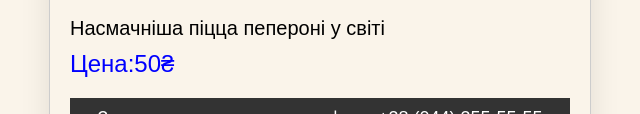
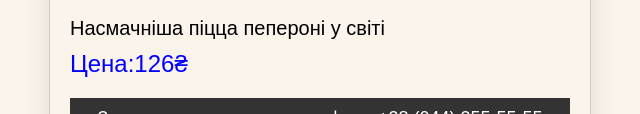
Before and after one commit to Alexander2707/Myproject10, a plain HTML site: page index.html in a window 1280 px wide. Shown: the part 686-800 px from the top of the page, 320-960 px from the left. Drawn offline with Linux system fonts and the light colour scheme; files whose address does not match are found by name.

Commit message:
Update index.html

```diff
--- a/index.html
+++ b/index.html
@@ -34,7 +34,7 @@
         <div class="product-container">
             <img src="./img/пицца.jpg" alt="Product Image" class="product-image" width="500px">
             <h2 class="product-title">Насмачніша піцца пепероні у світі</h2>
-            <p class="product-price">Цена:50₴</p>
+            <p class="product-price">Цена:126₴</p>
             <p class="buy-button">Заказывать по номеру телефона +38 (044) 355-55-55</p>
           </div>
   </main>
```
